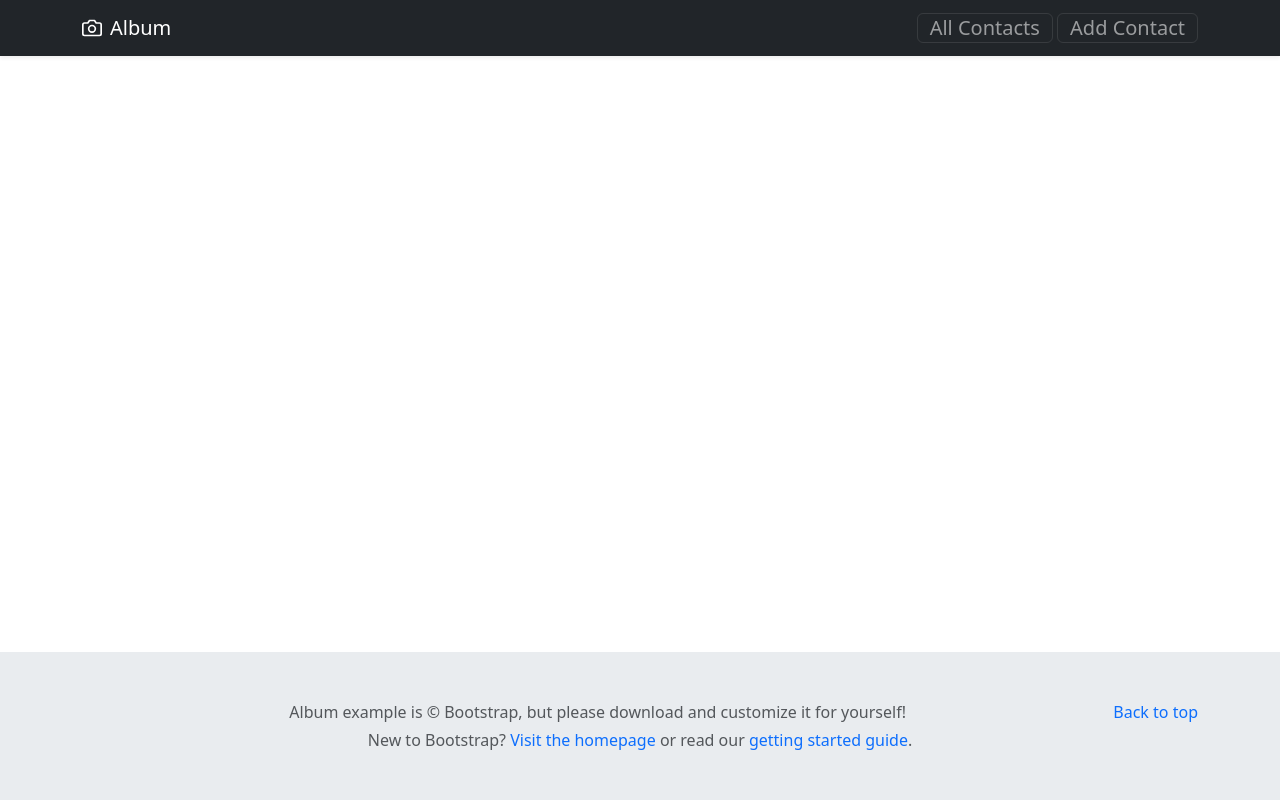
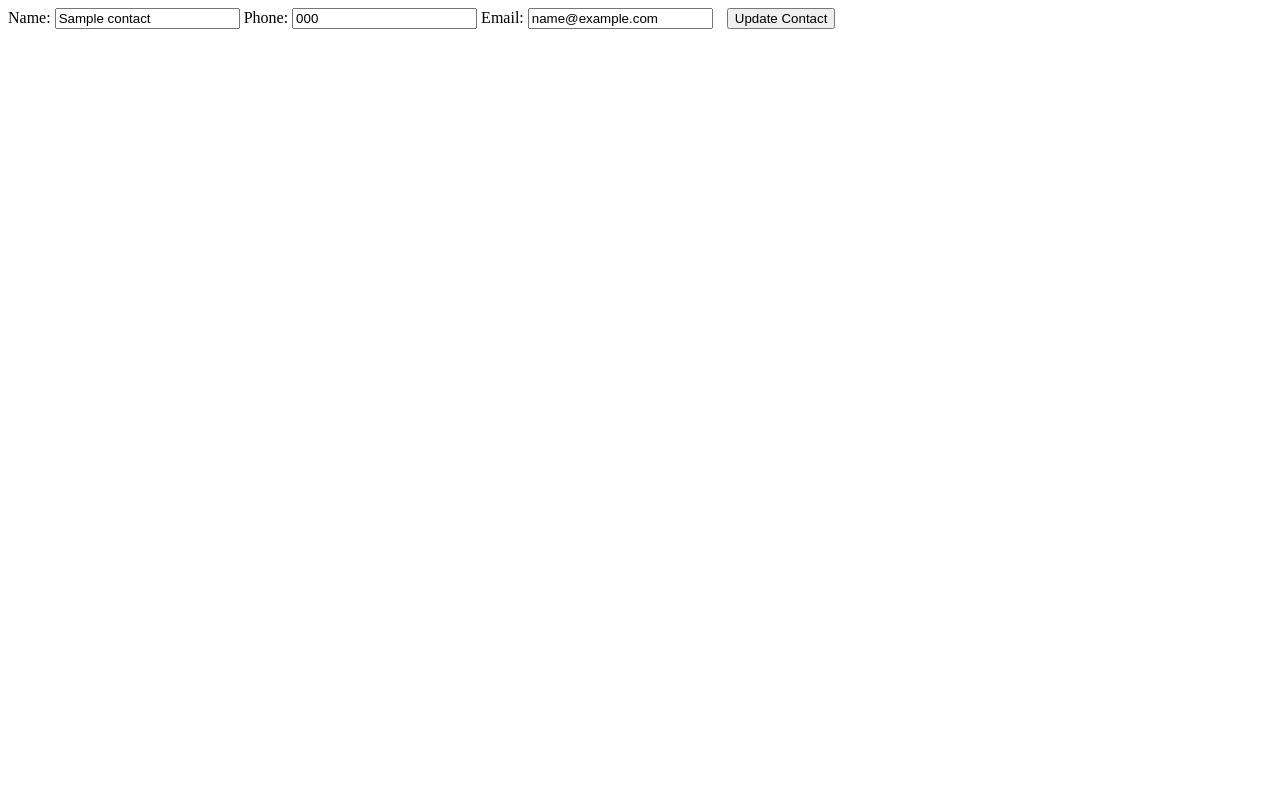
Before and after one commit to NeZur21/pythonProject, a Flask app: template templates/index.html in a window 1280 px wide. Run offline with Flask 3, Linux system fonts and the light colour scheme; the template is opened without the code that fills it: most values are stand-ins (such as "Sample title", 1, 10 or a date in 2020).

Commit message:
added editing, creating, deleting

```diff
--- a/app.py
+++ b/app.py
@@ -17,15 +17,20 @@ contacts = []
 for i in db.rows:
     contacts.append(Contact(i.id, i.Name, i.Phone, i.Email))
 
+contacts = [
+    Contact(1, "Alice", "123456789", "alice@example.com"),
+    Contact(2, "Bob", "987654321", "bob@example.com")
+]
+
 @app.route('/')
 def main():
     return render_template('base.html')
 
-@app.route('/all_contacts')
+@app.route('/contact')
 def all_contacts():
     return render_template('contacts.html', contacts=contacts)
 
-@app.route('/edit_contact/<int:contact_id>', methods=['GET', 'POST'])
+@app.route('/contact/edit/<int:contact_id>', methods=['GET', 'POST'])
 def edit_contact(contact_id):
     contact = next((c for c in contacts if c.id == contact_id), None)
     if request.method == 'POST':
@@ -35,7 +40,19 @@ def edit_contact(contact_id):
         return redirect(flask.url_for('all_contacts'))
     return render_template('edit_contact.html', contact=contact)
 
+@app.route('/contact/add', methods=['GET', 'POST'])
+def add_contact():
+    if request.method == 'POST':
+        new_contact = Contact(len(contacts) + 1, request.form['name'], request.form['phone'], request.form['email'])
+        contacts.append(new_contact)
+        return redirect(flask.url_for('all_contacts'))
+    return render_template('add_contact.html')
 
+@app.route('/contact/delete/<int:contact_id>')
+def delete_contact(contact_id):
+    global contacts
+    contacts = [c for c in contacts if c.id != contact_id]
+    return redirect(flask.url_for('all_contacts'))
 
 if __name__ == '__main__':
     app.run(debug=True)
--- a/templates/base.html
+++ b/templates/base.html
@@ -29,7 +29,7 @@
   <header class='bg-light'>
     <div class="navbar navbar-dark bg-dark shadow-sm">
     <div class="container">
-      <a href="#" class="fw-light navbar-brand d-flex align-items-center">
+      <a href="/" class="fw-light navbar-brand d-flex align-items-center">
         <svg xmlns="http://www.w3.org/2000/svg" width="25" height="25" fill="none" stroke="currentColor" stroke-linecap="round" stroke-linejoin="round" stroke-width="2" aria-hidden="true" class="me-2" viewBox="0 0 25 23 "><path d="M22 16.92V21a2 2 0 01-2.18 2 19.86 19.86 0 01-8.63-3.09A19.5 19.5 0 014.1 10.8 19.86 19.86 0 011 2.18 2 2 0 013 0h4.09A2 2 0 019.1 1.72L10.72 6a2 2 0 01-.45 2L8.46 9.58a16 16 0 006 6l1.55-1.8a2 2 0 012-.45l4.27 1.61A2 2 0 0122 16.92z"></path></svg>
         <strong>JustCall</strong>
       </a>
@@ -37,7 +37,7 @@
         <a href="{{ url_for('all_contacts') }}">
           <button class='fw-light navbar-toggler' type="button" data-bs-toggle="collapse" data-bs-target="#navbarNav" aria-controls="navbarNav" aria-expanded="false" aria-label="Toggle navigation">All Contacts</button>
         </a>
-        <a href="{{ url_for('all_contacts') }}">
+        <a href="{{ url_for('add_contact') }}">
           <button class='fw-light navbar-toggler' type="button" data-bs-toggle="collapse" data-bs-target="#navbarNav" aria-controls="navbarNav" aria-expanded="false" aria-label="Toggle navigation">Add Contact</button>
         </a>
       </div>
--- a/templates/contacts.html
+++ b/templates/contacts.html
@@ -28,7 +28,7 @@
         <td>{{ contact.email }}</td>
         <td>
             <a href="{{ url_for('edit_contact', contact_id=contact.id) }}">Edit</a> |
-            <a href="{{ url_for('all_contacts', contact_id=contact.id) }}" onclick="return confirm('Are you sure?')">Delete</a>
+            <a href="{{ url_for('delete_contact', contact_id=contact.id) }}" onclick="return confirm('Are you sure?')">Delete</a>
         </td>
     </tr>
     {% endfor %}
@@ -38,7 +38,7 @@
 
 </div>
 </div>
-<p class="row bg-body-firstly py-lg-5 text-center lead text-body-secondary col-lg-4 col-md-8 mx-auto fw-light">Something short and leading about the collection below—its contents, the creator, etc. Make it short and sweet, but not too short so folks don’t simply skip over it entirely.</p>
+
 
 
 {% endblock %}
--- a/templates/index.html
+++ b/templates/index.html
@@ -1,76 +1,13 @@
-<!DOCTYPE html>
-<html lang="en">
-<head>
-  <meta charset="UTF-8">
-  <meta name="viewport" content="width=device-width, initial-scale=1.0">
-  <title>Contacts Manager</title>
-  <link rel="stylesheet" href="{{ url_for('static', filename='css/styles.css') }}">
-  <link rel="stylesheet" href="https://cdn.jsdelivr.net/npm/bootstrap@5.3.3/dist/css/bootstrap.min.css">
-  <title>Title</title>
-  <style>
-   a {
-    text-decoration: none
-   }
-   body, html {
-   overflow-x: hidden;
-      height: 100%; /* Высота страницы 100% */
-      margin: 0;
-      display: flex;
-      flex-direction: column;
-    }
+<form class="container fw-light container-fluid bg-body-tertiary py-5 text-center g-3" action="{{ url_for('edit_contact', contact_id=contact.id) }}" method="POST">
+    <div>
+        <label for="name">Name:</label>
+        <input class="form-control fw-light" type="text" id="name" name="name" value="{{ contact.name }}" required>
 
-    main {
-      flex: 1; /* Занимает оставшееся пространство */
-      display: flex;
-      flex-direction: column;
-    }
+        <label for="phone">Phone:</label>
+        <input class="form-control fw-light" type="text" id="phone" name="phone" value="{{ contact.phone }}" required>
 
-    .table-container {
-      flex-grow: 1; /* Контейнер таблицы заполняет оставшееся пространство */
-      display: flex;
-      flex-direction: column;
-      justify-content: center; /* Вертикальное выравнивание при недостатке контента */
-    }
+        <label for="email">Email:</label>
+        <input class="form-control fw-light" type="email" id="email" name="email" value="{{ contact.email }}" required>
 
-    footer {
-      background-color: #f8f9fa;
-      padding: 1rem;
-      text-align: center;
-    }
-  </style>
-</head>
-<body>
-  <header class='bg-light'>
-    <div class="navbar navbar-dark bg-dark shadow-sm">
-    <div class="container">
-      <a href="#" class="fw-light navbar-brand d-flex align-items-center">
-        <svg xmlns="http://www.w3.org/2000/svg" width="20" height="20" fill="none" stroke="currentColor" stroke-linecap="round" stroke-linejoin="round" stroke-width="2" aria-hidden="true" class="me-2" viewBox="0 0 24 24"><path d="M23 19a2 2 0 0 1-2 2H3a2 2 0 0 1-2-2V8a2 2 0 0 1 2-2h4l2-3h6l2 3h4a2 2 0 0 1 2 2z"></path><circle cx="12" cy="13" r="4"></circle></svg>
-        <strong>Album</strong>
-      </a>
-      <div>
-        <a href="{{ url_for('all_contacts') }}">
-          <button class='fw-light navbar-toggler' type="button" data-bs-toggle="collapse" data-bs-target="#navbarNav" aria-controls="navbarNav" aria-expanded="false" aria-label="Toggle navigation">All Contacts</button>
-        </a>
-        <a href="{{ url_for('contact_list') }}">
-          <button class='fw-light navbar-toggler' type="button" data-bs-toggle="collapse" data-bs-target="#navbarNav" aria-controls="navbarNav" aria-expanded="false" aria-label="Toggle navigation">Add Contact</button>
-        </a>
-      </div>
+        <button class="fw-light btn btn-outline-primary btn-sm -flex" type="submit" style="margin-top: -4px; margin-left: 10px;" >Update Contact</button>
     </div>
-    </div>
-  </header>
-  <main>
-    {% block content %}
-        {% endblock %}
-  </main>
-
-  <footer class="fw-light bg-body-secondary text-body-secondary py-5">
-    <div class="container">
-      <p class="float-end mb-1">
-        <a href="#">Back to top</a>
-      </p>
-      <p class="mb-1">Album example is © Bootstrap, but please download and customize it for yourself!</p>
-      <p class="mb-0">New to Bootstrap? <a href="/">Visit the homepage</a> or read our <a href="/docs/5.3/getting-started/introduction/">getting started guide</a>.</p>
-    </div>
-  </footer>
-</body>
-</html>
```
Also changed, not shown: templates/edit_contact.html (+26 -13 lines).
